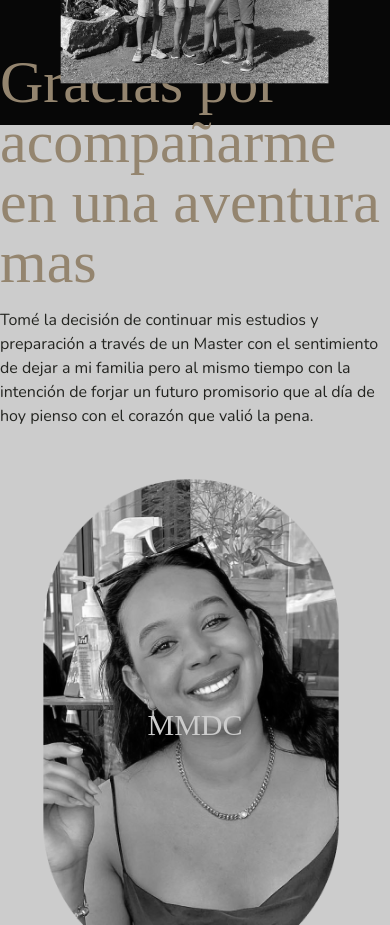
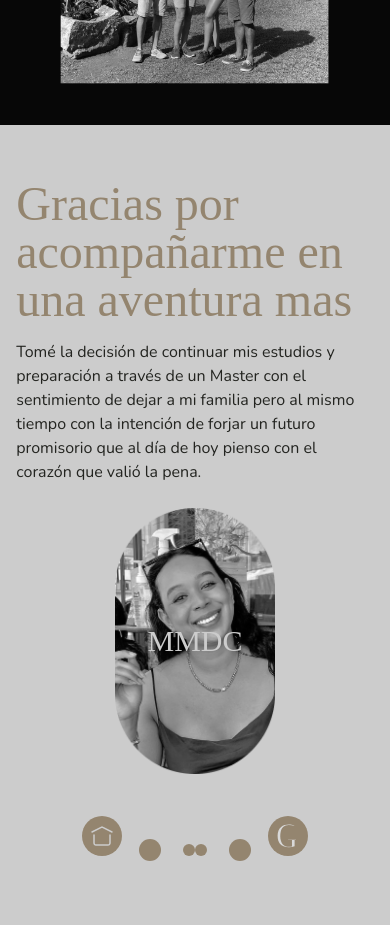
Before and after one commit to NicoAmont/mmdc-grado, a Next.js app: page /mihistoria in a window 390 px wide. Shown: the part 3300-4225 px from the top of the page. Built offline with nearby package versions, Linux system fonts and the light colour scheme; a web font is replaced by a local one.

Commit message:
adding last fixes

```diff
--- a/pages/mihistoria.js
+++ b/pages/mihistoria.js
@@ -138,17 +138,41 @@ export default function Home() {
       <div className='w-screen bg-bgr2 flex flex-col justify-center items-center align-middle'>
           {/**quinto banner **/}
           <div className='w-auto h-auto  bg-bgr2 flex justify-center items-center'>
-            <div className=' max-w-7xl minH maxH w-screen flex  flex-col justify-center items-center'>
-              <div className='w-full h-full flex flex-col md:flex-row justify-center items-center gap-6'>
+            <div className=' max-w-7xl minH2 min-w-fit maxH w-screen flex  flex-col justify-center items-center'>
+              <div className='w-11/12 h-full flex flex-col md:flex-row justify-center items-center gap-6'>
                 <div className='w-auto h-auto max-w-xl'>
-                  <p className='font-heads text-6xl text-gold max-w-lg'>Gracias por acompañarme en una aventura mas</p>
+                  <p className='font-heads text-5xl md:text-6xl text-gold max-w-lg'>Gracias por acompañarme en una aventura mas</p>
                   <p className=' max-w-lg  font-body md:text-lg text-bgr3 font-extralight t z-10 filter-none mt-4'>Tomé la decisión de continuar mis estudios y preparación a través de un Master con el sentimiento de dejar a mi familia pero al mismo tiempo con la intención de forjar un futuro promisorio que al día de hoy pienso con el corazón que valió la pena. </p>
                 </div>
-                <div className='w-auto h-auto relative'>
+                <div className='w-40 md:w-auto h-auto relative '>
                   <h1 className='font-heads text-bgr2 text-3xl absolute top-1/2 left-1/2 transform -translate-x-1/2 -translate-y-1/2 z-20'>MMDC</h1>
-                  <img className='mr-2 grayscale scale-90'  src="/lastm.png" />
+                  <img className='mr-2 grayscale md:scale-90'  src="/lastm.png" />
                 </div>
               </div>
+              <div className=" flex relative z-20 2xl:flex-row items-center  text-base w-full h-16 mt-8 justify-center">
+                    {/* Left */}
+                    <Link  href="/" passHref>
+                      <div className="grid place-content-start  ml-3">
+                          <svg width="113" height="45" viewBox="0 0 113 45" fill="none" xmlns="http://www.w3.org/2000/svg">
+                              <circle cx="20" cy="20" r="20" fill="#94856F"/>
+                              <circle cx="68" cy="34" r="11" fill="#94856F"/>
+                              <circle cx="107" cy="34" r="6" fill="#94856F"/>
+                              <path d="M10 16.0005L19.732 11.1345C19.8152 11.0929 19.907 11.0713 20 11.0713C20.093 11.0713 20.1848 11.0929 20.268 11.1345L30 16.0005M28 19.0005V27.0005C28 27.5309 27.7893 28.0396 27.4142 28.4147C27.0391 28.7898 26.5304 29.0005 26 29.0005H14C13.4696 29.0005 12.9609 28.7898 12.5858 28.4147C12.2107 28.0396 12 27.5309 12 27.0005V19.0005" stroke="#CCCCCC" stroke-width="1.5" stroke-linecap="round" stroke-linejoin="round"/>
+                          </svg>
+                      </div>
+                    </Link>
+                    {/* Rigth */}
+                    <Link  href="/mihistoria" passHref>
+                      <div className="grid place-content-start z-20  mr-3">
+                        <svg width="113" height="45" viewBox="0 0 113 45" fill="none" xmlns="http://www.w3.org/2000/svg">
+                          <circle cx="11" cy="11" r="11" transform="matrix(-1 0 0 1 56 23)" fill="#94856F"/>
+                          <circle cx="6" cy="6" r="6" transform="matrix(-1 0 0 1 12 28)" fill="#94856F"/>
+                          <circle cx="20" cy="20" r="20" transform="matrix(-1 0 0 1 113 0)" fill="#94856F"/>
+                          <path d="M93.768 31.128C89.7787 31.128 86.824 29.9973 84.904 27.736C84.2213 26.9253 83.6667 25.848 83.24 24.504C82.8133 23.16 82.6 21.528 82.6 19.608C82.6 17.688 82.9093 15.9707 83.528 14.456C84.168 12.92 85.032 11.736 86.12 10.904C88.232 9.34667 90.7813 8.568 93.768 8.568C94.728 8.568 95.6667 8.64267 96.584 8.792C97.5013 8.92 98.184 9.05867 98.632 9.208L99.304 9.432L99.208 9.752C97.544 9.176 95.7307 8.888 93.768 8.888C91.5067 8.888 89.6187 9.624 88.104 11.096C86.952 12.184 86.1413 13.784 85.672 15.896C85.3947 17.0907 85.256 18.552 85.256 20.28C85.256 22.008 85.5013 23.608 85.992 25.08C86.4827 26.5307 87.0373 27.608 87.656 28.312C88.296 29.016 89.064 29.5813 89.96 30.008C90.856 30.4133 91.5707 30.648 92.104 30.712C92.6373 30.776 93.2667 30.808 93.992 30.808C94.7387 30.808 95.7307 30.7227 96.968 30.552V23.96H93.096V23.64H101V23.96H99.624V30.264C98.0027 30.84 96.0507 31.128 93.768 31.128Z" fill="#D9D9D9"/>
+                        </svg>
+                      </div>
+                    </Link>
+                </div>
             </div>
           </div>
       </div>
```
Also changed, not shown: public/Group 82.svg (added).
